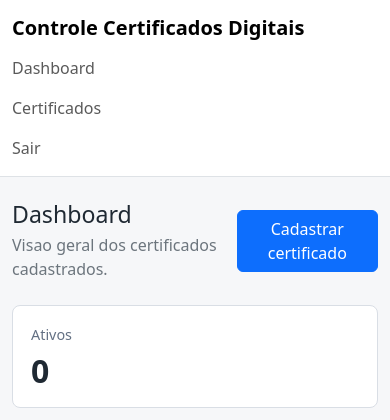
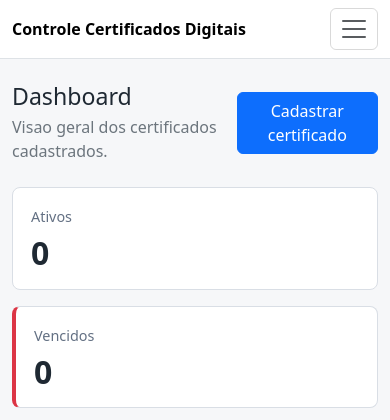
Before and after one commit to gustavoneves-git/controle-certificados-digitais, a Flask app: page / in a window 390 px wide. Shown: the top 420 px of the page. Run offline with Flask 3, Linux system fonts and the light colour scheme; the visitor is signed in with stand-in values (Sample User, id 1); data that the repository does not hold is empty; parts of the project's set-up code (start-up, migrations or seed data) failed here and were passed over.

Commit message:
Adiciona menu responsivo mobile

```diff
--- a/app/static/css/app.css
+++ b/app/static/css/app.css
@@ -15,6 +15,30 @@ body {
 .brand-logo {
     height: 28px;
     width: auto;
+}
+
+.navbar-brand {
+    min-width: 0;
+    overflow-wrap: anywhere;
+}
+
+.app-navbar-toggler {
+    border-radius: 6px;
+    padding: 5px 8px;
+}
+
+.app-navbar-collapse .navbar-nav {
+    align-items: center;
+    gap: 4px;
+}
+
+.app-navbar-collapse .nav-link {
+    border-radius: 6px;
+    padding: 8px 10px;
+}
+
+.app-navbar-collapse .nav-link:hover {
+    background: #f1f5f9;
 }
 
 .metric,
@@ -483,6 +507,31 @@ body {
 }
 
 @media (max-width: 640px) {
+    .navbar > .container-fluid {
+        align-items: center;
+    }
+
+    .navbar-brand {
+        font-size: 1rem;
+        max-width: calc(100% - 58px);
+    }
+
+    .app-navbar-collapse {
+        border-top: 1px solid #e5e8ec;
+        margin-top: 10px;
+        padding-top: 8px;
+        width: 100%;
+    }
+
+    .app-navbar-collapse .navbar-nav {
+        align-items: stretch;
+        gap: 4px;
+    }
+
+    .app-navbar-collapse .nav-link {
+        padding: 10px 12px;
+    }
+
     .diagnostic-list {
         grid-template-columns: 1fr;
     }
--- a/app/templates/base.html
+++ b/app/templates/base.html
@@ -11,10 +11,15 @@
 <nav class="navbar navbar-expand-lg bg-white border-bottom">
     <div class="container-fluid">
         <a class="navbar-brand fw-semibold" href="{{ url_for('dashboard.index') }}">Controle Certificados Digitais</a>
-        <div class="navbar-nav">
-            <a class="nav-link" href="{{ url_for('dashboard.index') }}">Dashboard</a>
-            <a class="nav-link" href="{{ url_for('certificados.listar') }}">Certificados</a>
-            <a class="nav-link" href="{{ url_for('auth.logout') }}">Sair</a>
+        <button class="navbar-toggler app-navbar-toggler" type="button" data-bs-toggle="collapse" data-bs-target="#appNavbar" aria-controls="appNavbar" aria-expanded="false" aria-label="Abrir menu">
+            <span class="navbar-toggler-icon"></span>
+        </button>
+        <div class="collapse navbar-collapse app-navbar-collapse" id="appNavbar">
+            <div class="navbar-nav ms-auto">
+                <a class="nav-link" href="{{ url_for('dashboard.index') }}">Dashboard</a>
+                <a class="nav-link" href="{{ url_for('certificados.listar') }}">Certificados</a>
+                <a class="nav-link" href="{{ url_for('auth.logout') }}">Sair</a>
+            </div>
         </div>
     </div>
 </nav>
```
